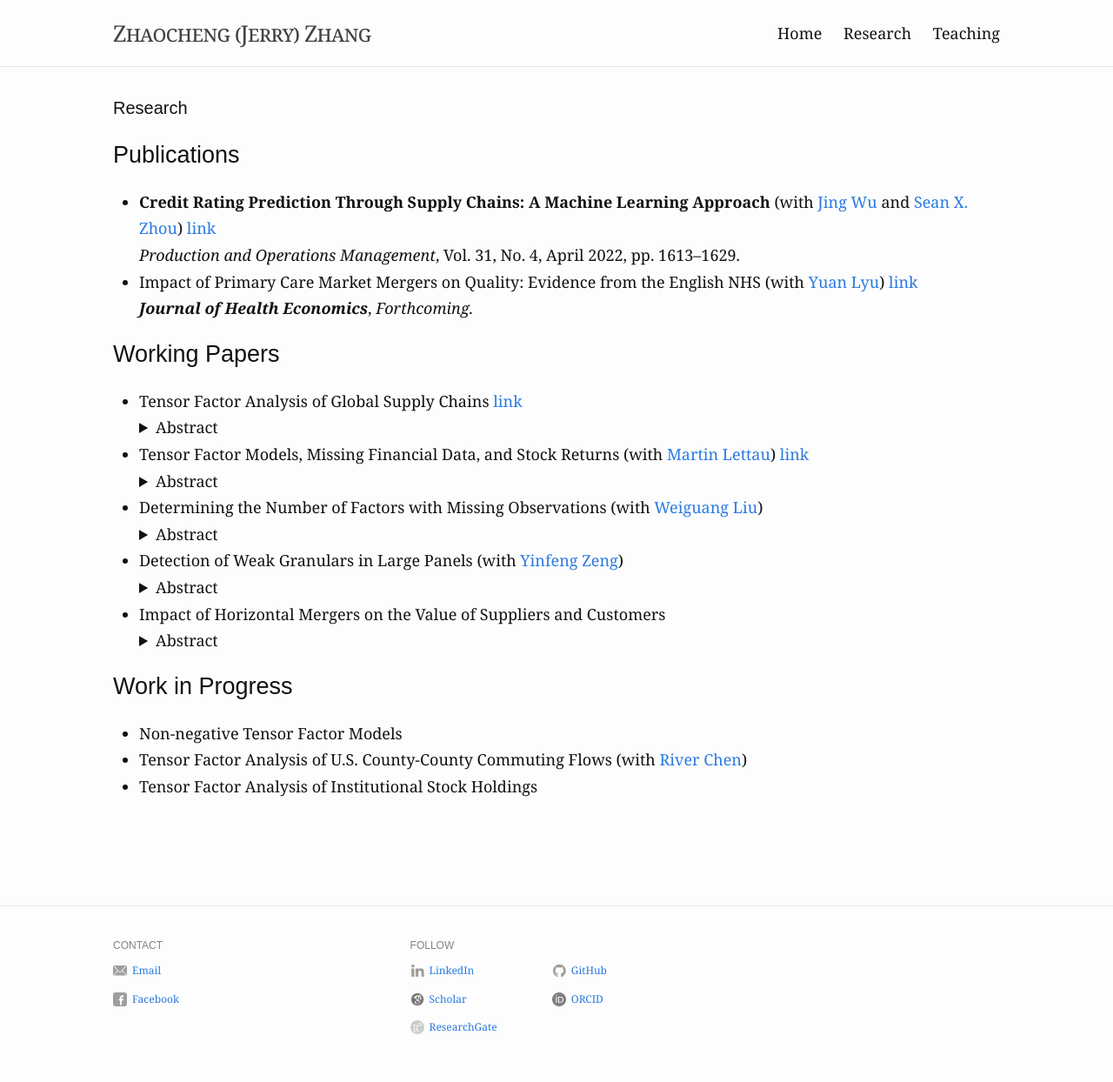
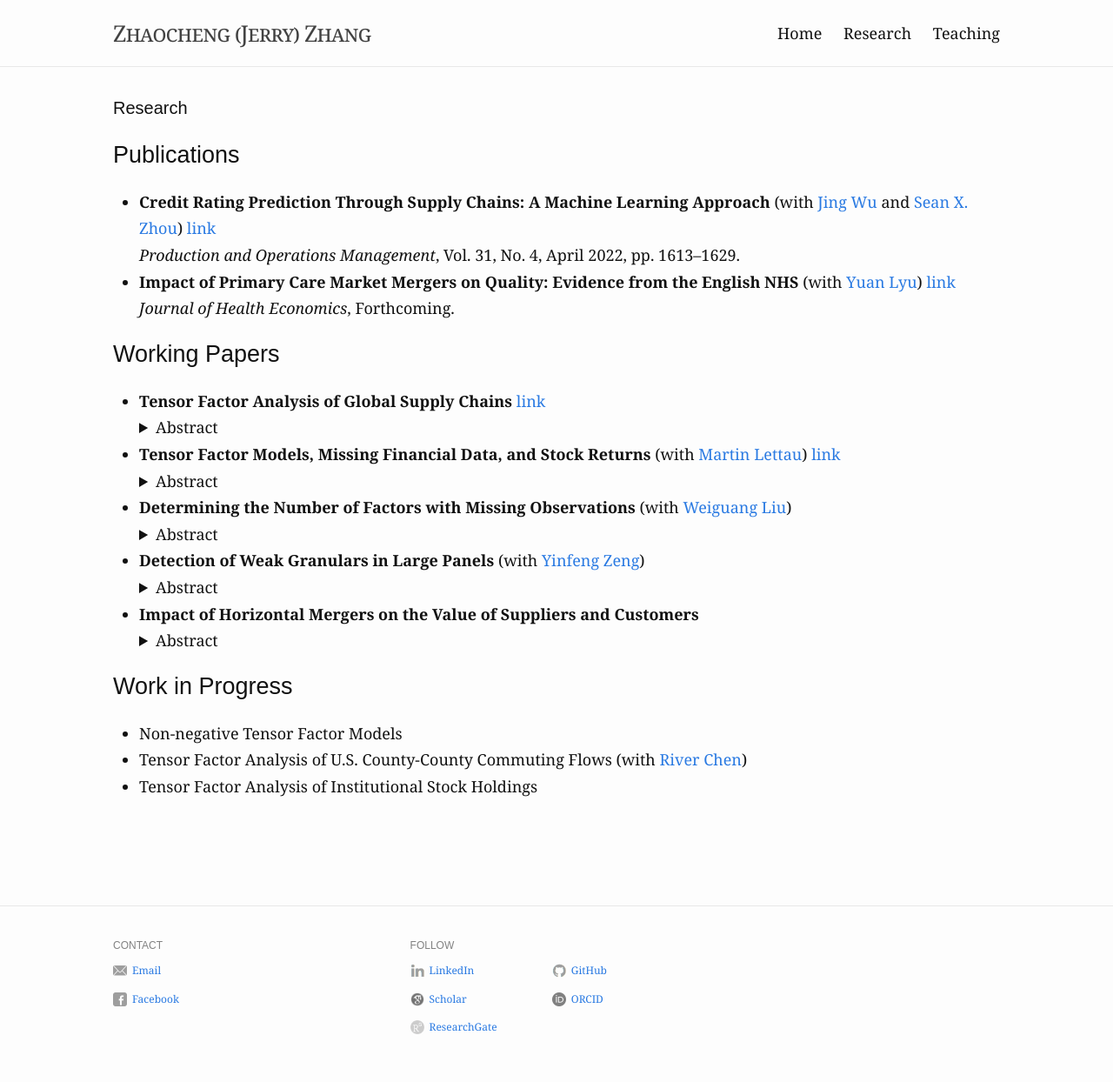
Before and after one commit to zhaocheng-zhang/zhaocheng-zhang.github.io, a Jekyll site: the page built from research.md, in a window 1280 px wide. Shown: the whole page at 87% size. Built offline with Jekyll 4.4.1, drawn with Linux system fonts in a browser that asks for light colours.

```diff
--- a/research.md
+++ b/research.md
@@ -8,41 +8,41 @@ slug: /research
 
 * **Credit Rating Prediction Through Supply Chains: A Machine Learning Approach** (with [Jing Wu](https://www.bschool.cuhk.edu.hk/staff/wu-jing/) and [Sean X. Zhou](https://www.bschool.cuhk.edu.hk/staff/zhou-sean-xiang/)) [link](https://doi.org/10.1111/poms.13634)\
    *Production and Operations Management*, Vol. 31, No. 4, April 2022, pp. 1613–1629. <!--Media at [POMS](https://youtu.be/ybiD_tnwa2g) and [CUHK](https://cbk.bschool.cuhk.edu.hk/supply-chain-health-a-new-way-to-predict-credit-ratings/); [Code](https://github.com/zhaocheng-zhang/CreditRatingSC).-->
-* Impact of Primary Care Market Mergers on Quality: Evidence from the English NHS (with [Yuan Lyu](http://ae.ruc.edu.cn/szdw/qzjs/ayjspx/nyjjx/nyllyzcjys/ly/index.htm)) [link](https://doi.org/10.1016/j.jhealeco.2025.103050)\
-   ***Journal of Health Economics***, *Forthcoming.*
+* **Impact of Primary Care Market Mergers on Quality: Evidence from the English NHS** (with [Yuan Lyu](http://ae.ruc.edu.cn/szdw/qzjs/ayjspx/nyjjx/nyllyzcjys/ly/index.htm)) [link](https://doi.org/10.1016/j.jhealeco.2025.103050)\
+   *Journal of Health Economics*, Forthcoming.
 
 
 ## Working Papers
 
-* Tensor Factor Analysis of Global Supply Chains [link](https://www.dropbox.com/scl/fi/mtsy5vs4e6am4j8qubqwa/Tensor_Factor_zhaocheng.pdf?rlkey=zzrnq58mi1a7f5i3s8n96caqk&st=67lpmtn3&dl=0) <!--(with Weichen Wang and Jing Wu)-->
+* **Tensor Factor Analysis of Global Supply Chains** [link](https://www.dropbox.com/scl/fi/mtsy5vs4e6am4j8qubqwa/Tensor_Factor_zhaocheng.pdf?rlkey=zzrnq58mi1a7f5i3s8n96caqk&st=67lpmtn3&dl=0) <!--(with Weichen Wang and Jing Wu)-->
     <details>
     <summary>Abstract</summary>
     <p>
     This paper develops and estimates a semi-parametric tensor factor model for high-dimensional data where latent factor loadings are flexible, non-parametric functions of time-varying covariates. We introduce this framework to analyze a pressing economic problem: the identification of systematic risks in global supply chains. Applying the model to a five-dimensional country-industry level dataset (2000-2014), the empirical analysis reveals that a small number of latent factors—interpreted as major trade hubs like China and the U.S.—explain the vast majority of the network's variation. The results demonstrate that exposures to these systematic risk factors are strongly driven by observable economic characteristics such as economic size and productive capability. This research provides both a novel econometric tool for dynamic, multi-dimensional data and new insights into the evolving structure of the global economy.
     </p>
     </details>
-* Tensor Factor Models, Missing Financial Data, and Stock Returns (with [Martin Lettau](https://haas.berkeley.edu/faculty/lettau-martin/)) [link](https://www.dropbox.com/scl/fi/9e25f7iw8dh5w41nlway8/TFM_stock_zhaocheng.pdf?rlkey=5beav3cgaysqcegnns774hpb1&st=mso72apy&dl=0)
+* **Tensor Factor Models, Missing Financial Data, and Stock Returns** (with [Martin Lettau](https://haas.berkeley.edu/faculty/lettau-martin/)) [link](https://www.dropbox.com/scl/fi/9e25f7iw8dh5w41nlway8/TFM_stock_zhaocheng.pdf?rlkey=5beav3cgaysqcegnns774hpb1&st=mso72apy&dl=0)
     <details>
     <summary>Abstract</summary>
     <p>
     We propose a tensor factor model for high-dimensional panels of stock characteristics that accommodates arbitrary patterns of missing data and uncovers the low-rank structure inherent in multi-way financial data. The model employs a weighted version of the Tucker decomposition, estimated via higher-order orthogonal iteration adjusted for unbalanced observation patterns. We apply this framework to a monthly panel of 153 firm-level characteristics for over 5,000 U.S. stocks from 1983 to 2022. Despite over 50% of entries being missing, the estimated model achieves over 90% out-of-sample explanatory power and compresses the data by more than 97%. Sorting stocks by these latent factor scores yields long-short portfolios with strong performance in asset pricing tests. The resulting tensor-based pricing factors earn high Sharpe ratios and exhibit lower pricing errors than traditional anomaly, PCA, and Fama–French factors. Our results demonstrate that modeling the characteristic tensor directly can offer significant empirical advantages in explaining the cross-section of stock returns.
     </p>
     </details>
-* Determining the Number of Factors with Missing Observations (with [Weiguang Liu](https://scholar.google.com/citations?user=GkSLhkAAAAAJ&hl=en))
+* **Determining the Number of Factors with Missing Observations** (with [Weiguang Liu](https://scholar.google.com/citations?user=GkSLhkAAAAAJ&hl=en))
     <details>
     <summary>Abstract</summary>
     <p>
     This paper proposes eigenvalue ratio-based estimators for determining the number of factors in latent factor models with missing observations. Our framework accommodates general missing data patterns and does not require the Missing Completely at Random (MCAR) assumption. Our approach is based on the spectral behavior of adjusted second-moment matrices under flexible overlap conditions, requiring only that cross-sectional pairs share a positive fraction of observations. Simulation studies demonstrate the robustness of our estimators across a wide range of missing data patterns and idiosyncratic structures. We further illustrate the practical applicability of our method with an empirical application to monthly excess returns (1995-2024).
     </p>
     </details>
-* Detection of Weak Granulars in Large Panels (with [Yinfeng Zeng](https://www.econ.cam.ac.uk/people/postgraduates/yinfeng-zeng))
+* **Detection of Weak Granulars in Large Panels** (with [Yinfeng Zeng](https://www.econ.cam.ac.uk/people/postgraduates/yinfeng-zeng))
     <details>
     <summary>Abstract</summary>
     <p>
     We propose a new framework to detect weak granular units in large panels—cross-sectional units that affect only a fraction of the data. Extending existing granular and factor models, our method accommodates both weak common factors and weak granular shocks. We derive consistency and asymptotic properties under relaxed loading assumptions, and develop a sequential testing procedure based on thresholding idiosyncratic variances. Our results bridge granular theory and weak factor analysis, and empirical applications show that weak granular structures are common in economic and financial panels.
     </p>
     </details>
-* Impact of Horizontal Mergers on the Value of Suppliers and Customers
+* **Impact of Horizontal Mergers on the Value of Suppliers and Customers**
     <details>
     <summary>Abstract</summary>
     <p>
```
